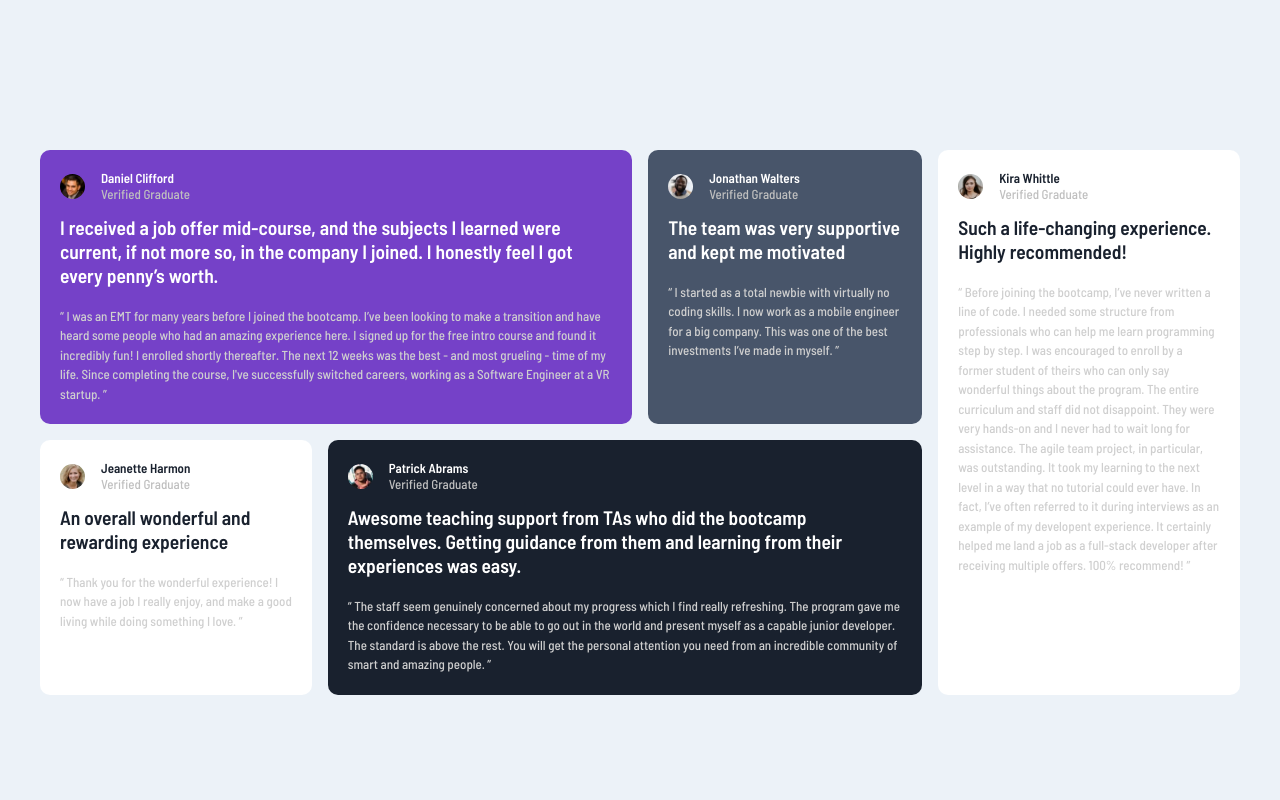
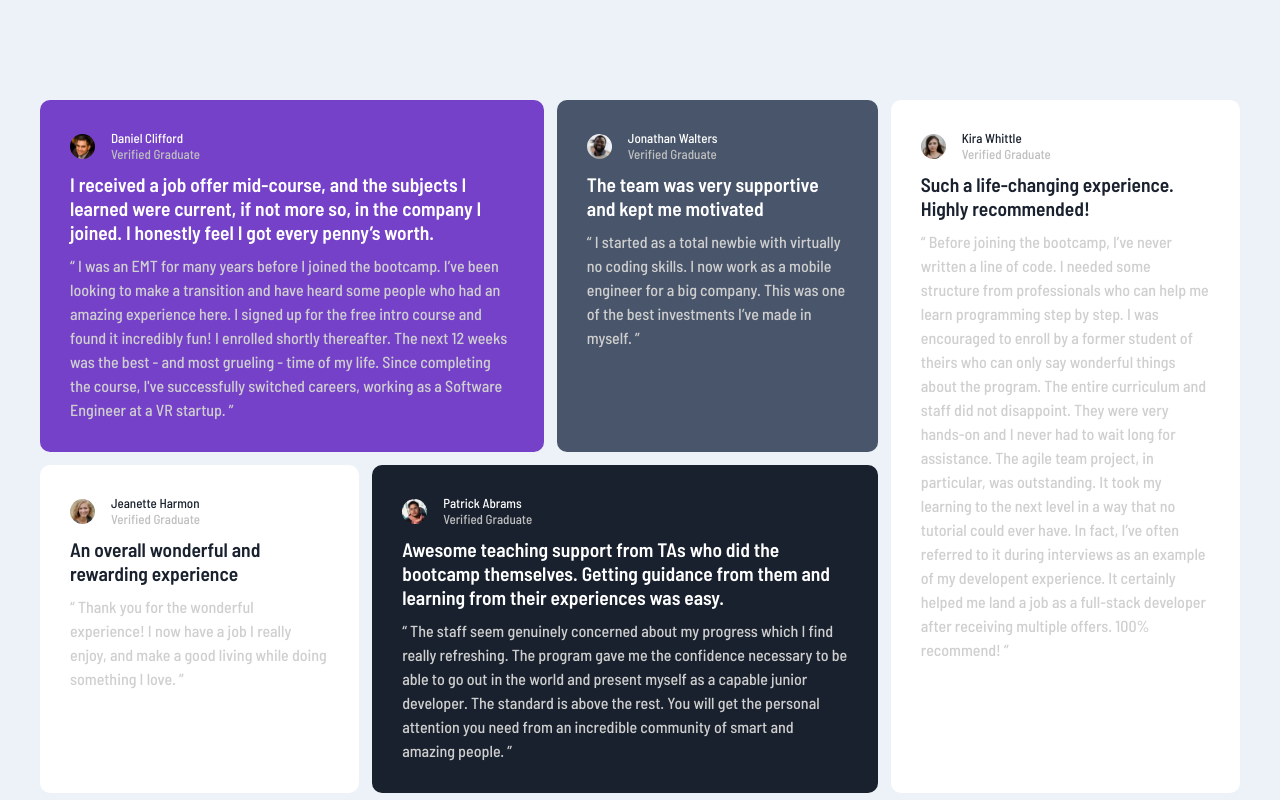
Before and after one commit to alef-monteiro/frontend_mentor-2, a plain HTML site: page 3 testimonials-grid-section-main/index.html in a window 1280 px wide. Drawn offline with Linux system fonts and the light colour scheme.

Commit message:
commit final 1

```diff
--- a/3 testimonials-grid-section-main/style.css
+++ b/3 testimonials-grid-section-main/style.css
@@ -16,40 +16,30 @@
 
 .container {
   width: 1200px;
-  height: 500px;
-  gap: 1em;
+  height: 600px;
   display: grid;
   grid-template-areas:
-    " a a a c d "
-    " e f f f d ";
+    " a a c d "
+    " e f f d ";
+  gap: 1em;
+  font-size: 13px;
 }
 
 .testemunho_box {
   color: hsl(0, 0%, 100%);
-  font-size: 13px;
   font-family: "Barlow Semi Condensed", sans-serif;
-  padding: 20px;
   border-radius: 10px;
+  padding: 30px;
 }
 
-.titulo_testemunho {
-  margin-bottom: 1em;
-}
-
-.testemunho_texto {
-  color: hsl(0, 0%, 81%);
-  line-height: 1.5;
-}
-
+/* ->PERFIL CAIXA */
 .testemunho_perfil {
   display: flex;
   align-items: center;
   justify-content: start;
-  margin-bottom: 1em;
-}
+  gap: 1rem;
 
-.testemunho_perfil {
-  gap: 1rem;
+  margin-bottom: 10px;
 }
 
 .foto_autor {
@@ -57,13 +47,19 @@
   border-radius: 50px;
 }
 
-.perfil_dados {
-  font-weight: 700;
+.verificado_perfil {
+  color: hsl(0, 0%, 75%);
 }
 
-.verificado_perfil {
-  font-weight: 500;
-  color: hsl(0, 0%, 75%);
+/* ->TEXTO GERAL */
+.titulo_testemunho {
+  margin-bottom: 10px;
+}
+
+.testemunho_texto {
+  color: hsl(0, 0%, 81%);
+  line-height: 1.5;
+  font-size: 1rem;
 }
 
 /* DANIEL-BOX  ==================================================== */
```
